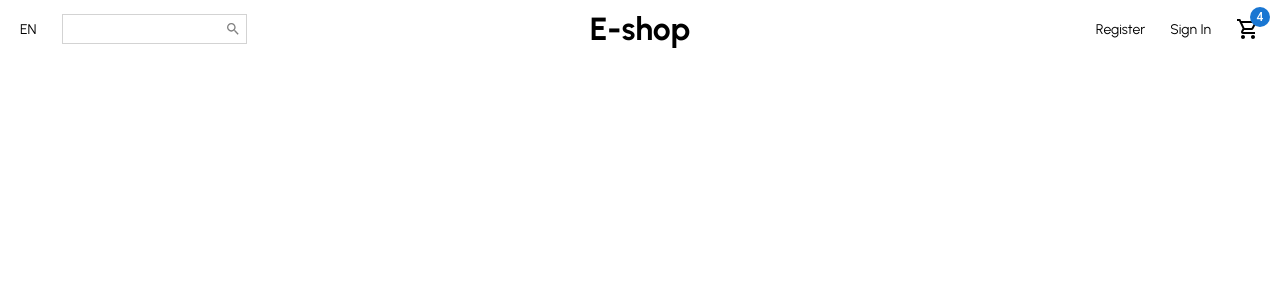
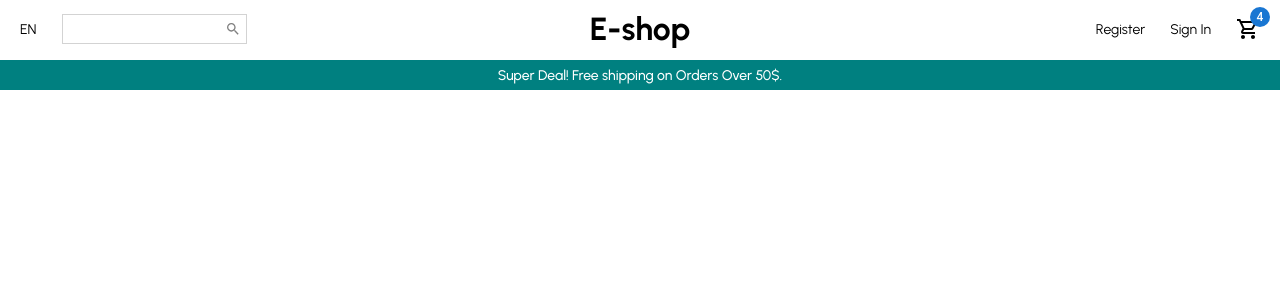
Before and after one commit to jonandonigv/Eshop, a React (Create React App) app in the folder client/: page / in a window 1280 px wide. Shown: the top 300 px of the page. Built offline with nearby package versions, Linux system fonts and the light colour scheme.

Commit message:
Announcement

```diff
--- a/client/src/components/Announcement/Announcement.jsx
+++ b/client/src/components/Announcement/Announcement.jsx
@@ -1,5 +1,21 @@
-import React from 'react';
+import React from "react";
+import styled from "styled-components";
+
+const Container = styled.div`
+  height: 30px;
+  background-color: teal;
+  color: white;
+  display: flex;
+  align-items: center;
+  justify-content: center;
+  font-size: 14px;
+  font-weight: 500;
+`;
 
 export const Announcement = () => {
-  return <div><p>Hello Announcement!</p></div>;
+  return (
+    <div>
+      <Container>Super Deal! Free shipping on Orders Over 50$.</Container>
+    </div>
+  );
 };
--- a/client/src/pages/Home/Home.jsx
+++ b/client/src/pages/Home/Home.jsx
@@ -5,6 +5,6 @@
 export const Home = () => {
   return <div>
       <Navbar />
-      {/* <Announcement /> */}
+      <Announcement />
   </div>;
 };
```
